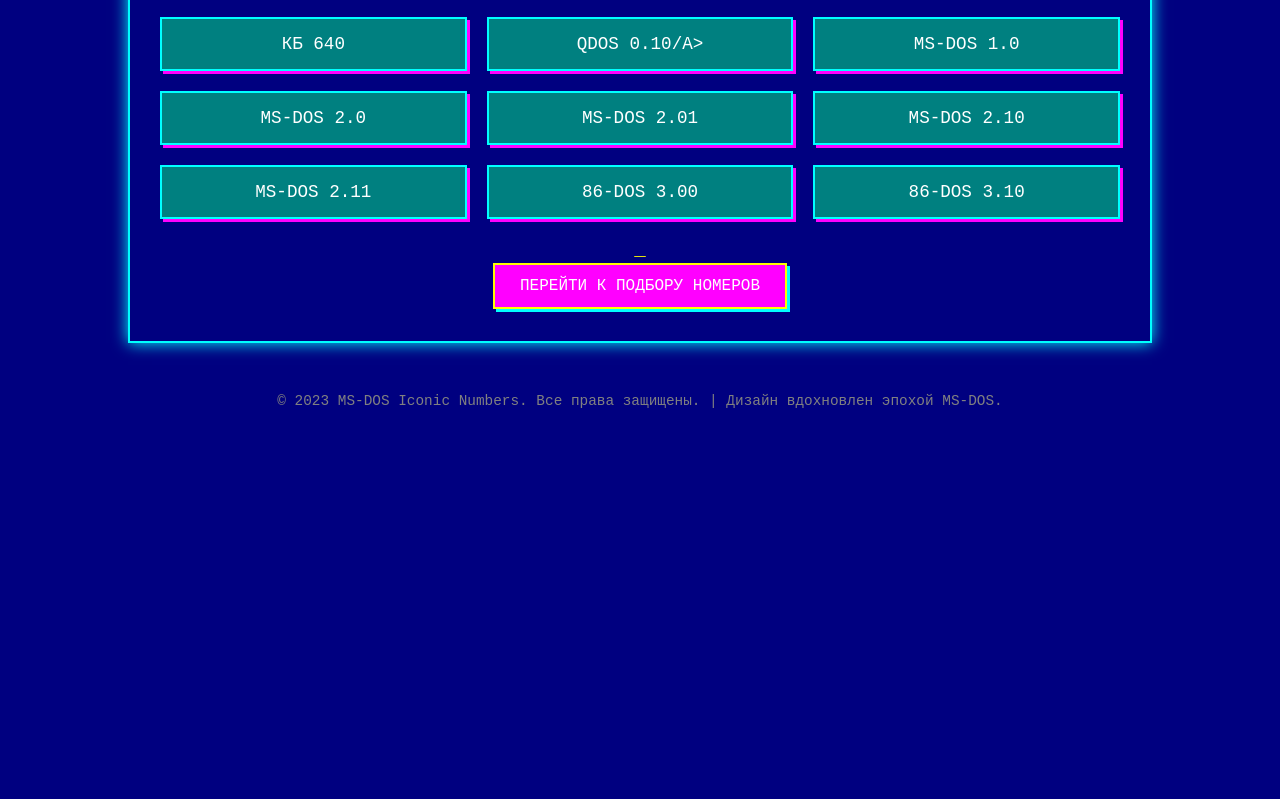
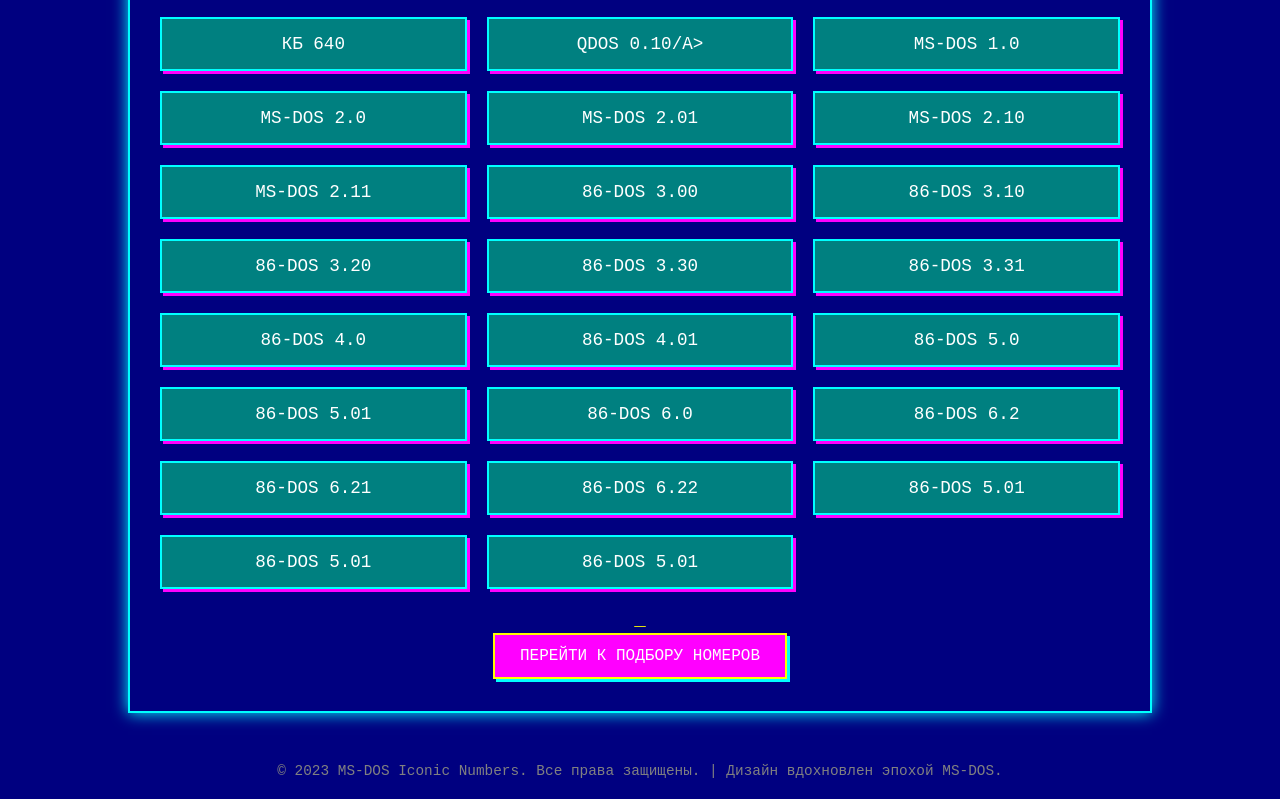
Before and after one commit to sementsul/tgbot, a plain HTML site: page index.html in a window 1280 px wide. Shown: the part 1338-2137 px from the top of the page. Before the commit the page ends 1767 px from the top, so only its background shows below. Drawn offline with Linux system fonts and the light colour scheme.

Commit message:
Update index.html

```diff
--- a/index.html
+++ b/index.html
@@ -175,6 +175,20 @@
             <a href="#choose-page" class="category-button">MS-DOS 2.11</a>
             <a href="#choose-page" class="category-button">86-DOS 3.00</a>
             <a href="#choose-page" class="category-button">86-DOS 3.10</a>
+                <a href="#choose-page" class="category-button">86-DOS 3.20</a>
+                <a href="#choose-page" class="category-button">86-DOS 3.30</a>
+                <a href="#choose-page" class="category-button">86-DOS 3.31</a>
+                <a href="#choose-page" class="category-button">86-DOS 4.0</a>
+                <a href="#choose-page" class="category-button">86-DOS 4.01</a>
+                <a href="#choose-page" class="category-button">86-DOS 5.0</a>
+                <a href="#choose-page" class="category-button">86-DOS 5.01</a>
+                <a href="#choose-page" class="category-button">86-DOS 6.0</a>
+                <a href="#choose-page" class="category-button">86-DOS 6.2</a>
+                <a href="#choose-page" class="category-button">86-DOS 6.21</a>
+                <a href="#choose-page" class="category-button">86-DOS 6.22</a>
+                <a href="#choose-page" class="category-button">86-DOS 5.01</a>
+                <a href="#choose-page" class="category-button">86-DOS 5.01</a>
+                <a href="#choose-page" class="category-button">86-DOS 5.01</a>
 
 
 
```
